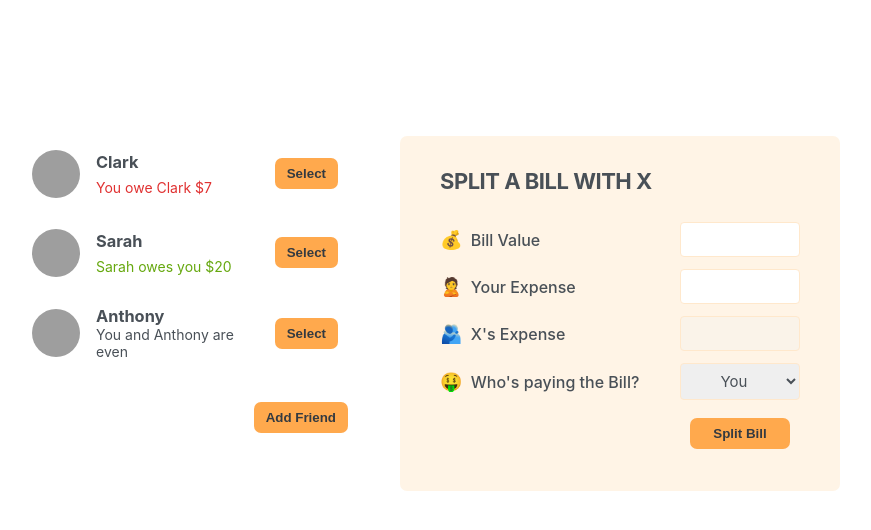
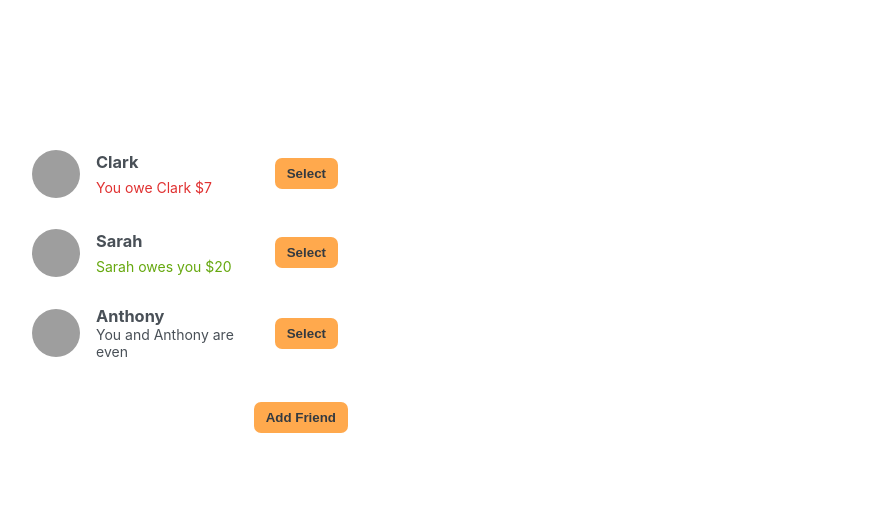
Before and after one commit to Hasnain91/eat-n-split, a React (Create React App) app: page / in a window 1280 px wide. Shown: the top 530 px of the page, without its empty margins (210-1081 px from the left). Built offline with nearby package versions, Linux system fonts and the light colour scheme; grey boxes are pictures that could not be loaded.

Commit message:
Implimented Selecting a Friend

```diff
--- a/src/App.js
+++ b/src/App.js
@@ -23,7 +23,6 @@
 function Button({ children, onClick }) {
   return (
     <button className="button" onClick={onClick}>
-      {" "}
       {children}
     </button>
   );
@@ -32,6 +31,7 @@
 export default function App() {
   const [friends, setFriends] = useState(initialFriends);
   const [showAddFriend, setShowAddFriend] = useState(false);
+  const [selectedFriend, setSelectedFriend] = useState(null);
 
   function handleShowAddFriend() {
     setShowAddFriend((show) => !show);
@@ -41,33 +41,52 @@
     setFriends((frineds) => [...friends, friend]);
     setShowAddFriend(false);
   }
+
+  function handleSelection(friend) {
+    // setSelectedFriend(friend);
+    setSelectedFriend((cur) => (cur?.id === friend.id ? null : friend));
+    setShowAddFriend(false);
+  }
   return (
     <div className="app">
       <div className="sidebar">
-        <FriendsList friends={friends} />
+        <FriendsList
+          friends={friends}
+          onSelection={handleSelection}
+          selectedFriend={selectedFriend}
+        />
+
         {showAddFriend && <FormAddFriend onAddFriend={handleAddFriend} />}
+
         <Button onClick={handleShowAddFriend}>
           {showAddFriend ? "Clsoe" : "Add Friend"}
         </Button>
       </div>
-      <FormSplitBill />
+      {selectedFriend && <FormSplitBill selectedFriend={selectedFriend} />}
     </div>
   );
 }
 
-function FriendsList({ friends }) {
+function FriendsList({ friends, onSelection, selectedFriend }) {
   return (
     <ul>
       {friends.map((friend) => (
-        <Friend friend={friend} key={friend.id} />
+        <Friend
+          friend={friend}
+          key={friend.id}
+          onSelection={onSelection}
+          selectedFriend={selectedFriend}
+        />
       ))}
     </ul>
   );
 }
 
-function Friend({ friend }) {
+function Friend({ friend, onSelection, selectedFriend }) {
+  const isSelected = selectedFriend?.id === friend.id;
+
   return (
-    <li>
+    <li className={isSelected ? "selected" : ""}>
       <img src={friend.image} alt={friend.name} />
       <h3>{friend.name}</h3>
       {friend.balance < 0 && (
@@ -81,7 +100,9 @@
         </p>
       )}
       {friend.balance === 0 && <p>You and {friend.name} are even</p>}
-      <Button>Select</Button>
+      <Button onClick={() => onSelection(friend)}>
+        {isSelected ? "Close" : "Select"}
+      </Button>
     </li>
   );
 }
@@ -129,10 +150,10 @@
   );
 }
 
-function FormSplitBill() {
+function FormSplitBill({ selectedFriend }) {
   return (
     <form className="form-split-bill">
-      <h2>Split a bill with X</h2>
+      <h2>Split a bill with {selectedFriend.name}</h2>
 
       <label>💰 Bill Value</label>
       <input type="text" />
@@ -140,7 +161,7 @@
       <label>🙎 Your Expense</label>
       <input type="text" />
 
-      <label>🫂 X's Expense</label>
+      <label>🫂 {selectedFriend.name}'s Expense</label>
       <input type="text" disabled />
 
       <label>🤑 Who's paying the Bill?</label>
@@ -148,8 +169,8 @@
         <option value="you" key="you">
           You
         </option>
-        <option value="X" key="X">
-          Your Friend
+        <option value="friend" key="friend">
+          {selectedFriend.name}
         </option>
       </select>
 
```
